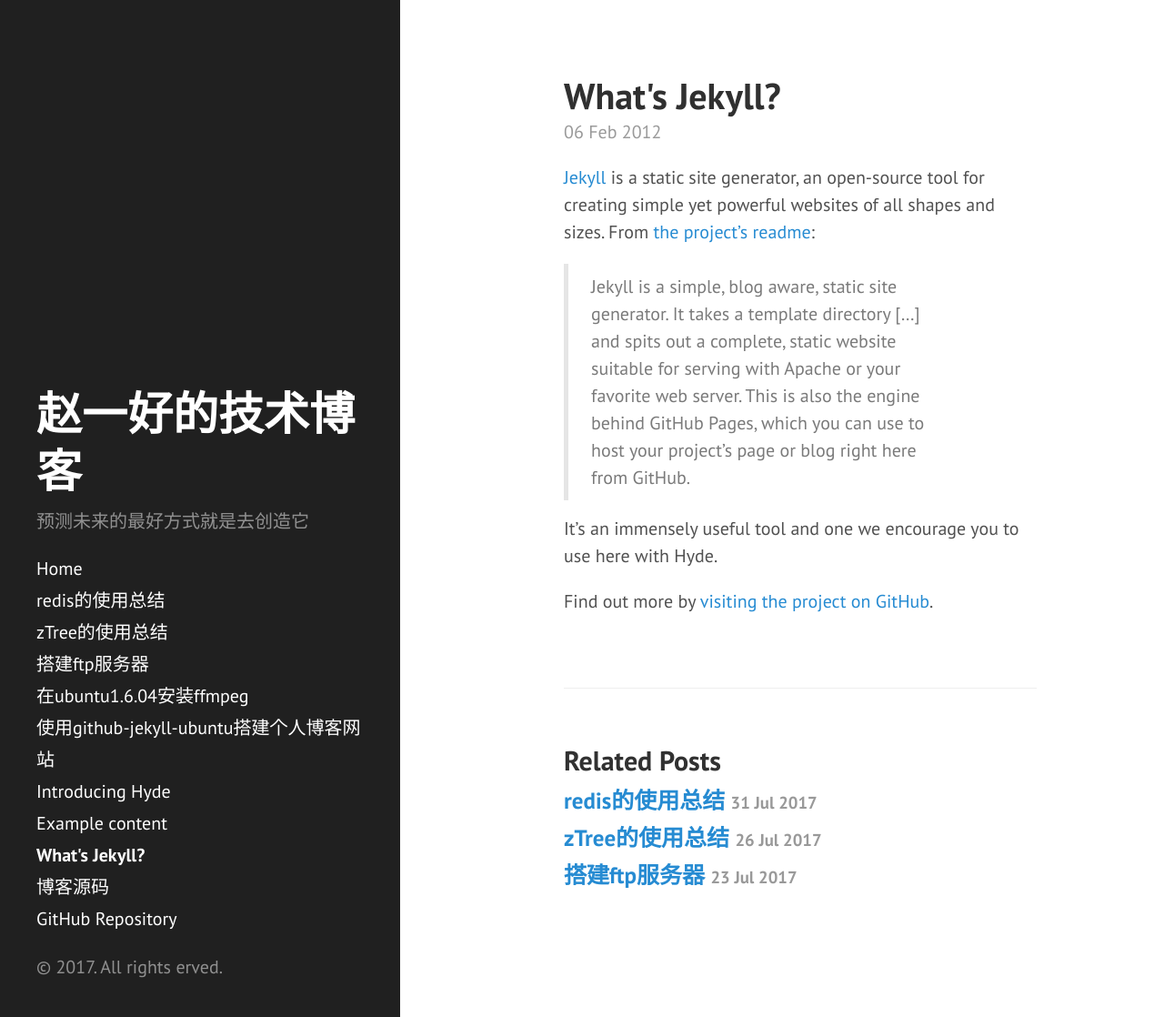
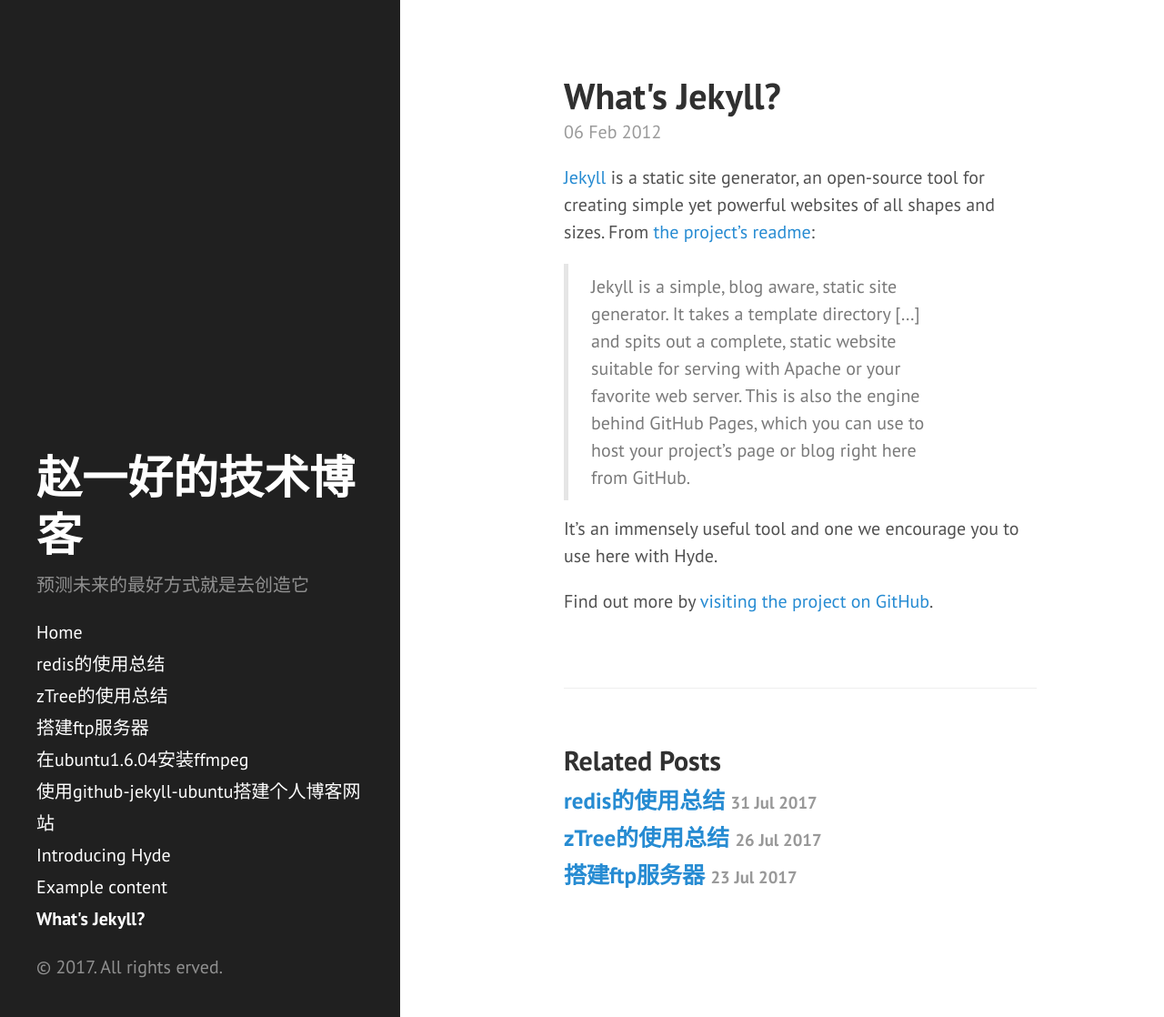
Before and after one commit to sihaiboli/Demo233.github.io, a Jekyll site: the page built from _posts/2012-02-06-whats-jekyll.md, in a window 1280 px wide and 1118 px high. Shown: the whole window at 91% size. Built offline with Jekyll 4.4.1, drawn with Linux system fonts in a browser that asks for light colours.

Commit message:
modify sidebar

```diff
--- a/_includes/sidebar.html
+++ b/_includes/sidebar.html
@@ -32,8 +32,8 @@
 
 
       <!--<a class="sidebar-nav-item" href="{{ site.github.repo }}/archive/v{{ site.version }}.zip">Download</a>-->
-      <a class="sidebar-nav-item" href="{{ site.github.repo }}/archive/master.zip">博客源码</a>
-      <a class="sidebar-nav-item" href="{{ site.github.repo }}" target="_blank">GitHub Repository</a>
+      <!--<a class="sidebar-nav-item" href="{{ site.github.repo }}/archive/master.zip">博客源码</a>
+      <a class="sidebar-nav-item" href="{{ site.github.repo }}" target="_blank">GitHub Repository</a>-->
       <!-- <span class="sidebar-nav-item">Currently v{{ site.version }}</span>-->
     </nav>
     <p>&copy; {{ site.time | date: '%Y' }}. All rights <res></res>erved.</p>
```
Also changed, not shown: _posts/2012-02-06-whats-jekyll.md (line endings or trailing spaces), _posts/2012-02-07-example-content.md (line endings or trailing spaces).
